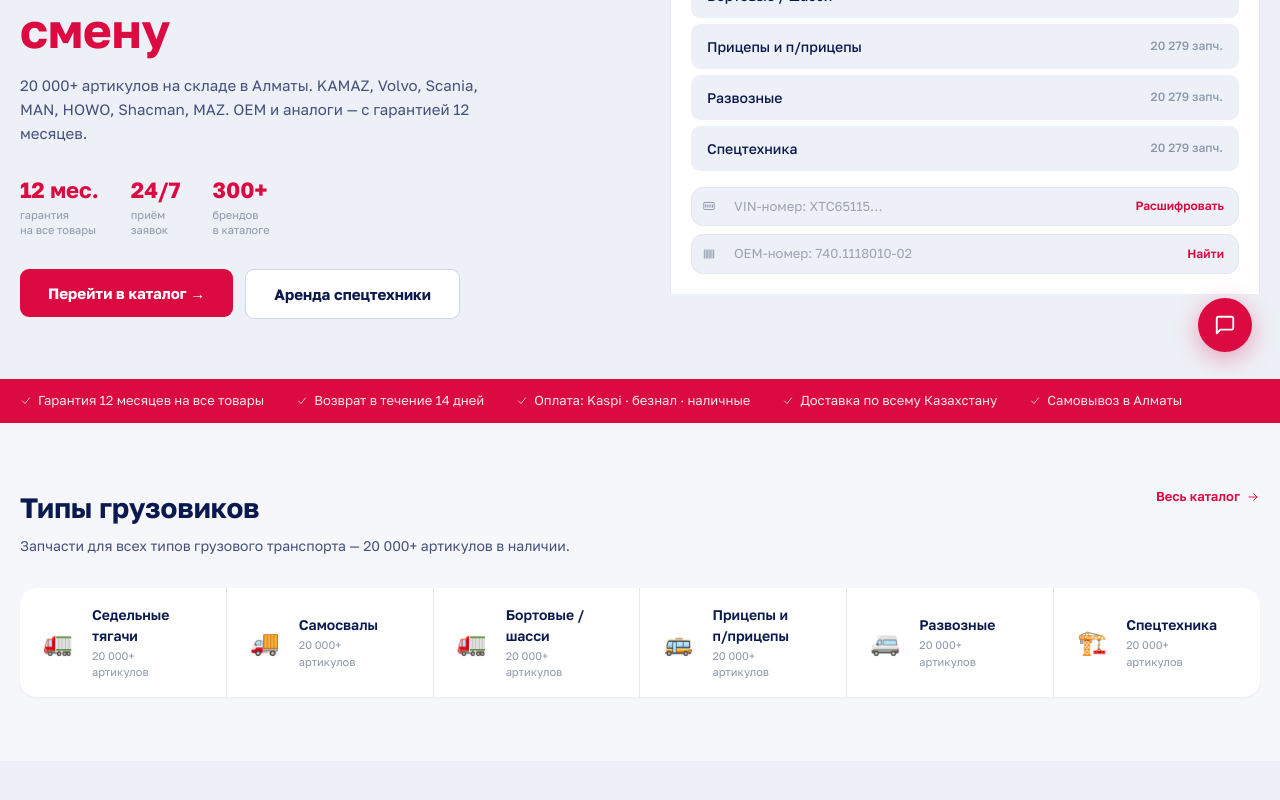
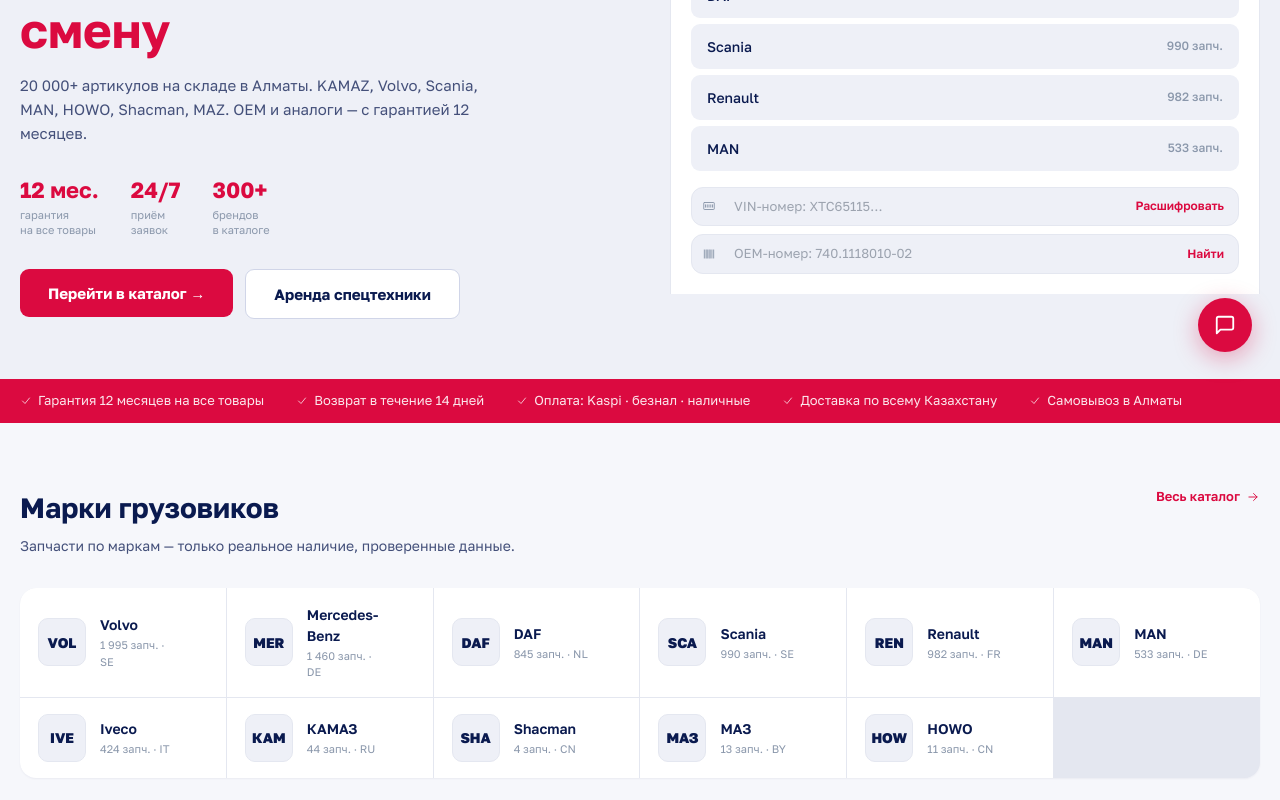
Before and after one commit to tulparhubkz/tulparhub, a Next.js app: page / in a window 1280 px wide. Shown: the part 420-1220 px from the top of the page. Built offline with nearby package versions, Linux system fonts and the light colour scheme; no server answers; the database is empty.

Commit message:
Replace fake truck-type categories with real brand navigation (actual DB data)

```diff
--- a/app/page.tsx
+++ b/app/page.tsx
@@ -6,18 +6,8 @@
 import { Badge } from '@/components/ui/Badge'
 import { SysGlyph } from '@/components/ui/SysGlyph'
 import { PartCard } from '@/components/catalog/PartCard'
-import { equipmentTypes, systems, brands } from '@/lib/data'
+import { systems, brands } from '@/lib/data'
 import { useCart } from '@/store/cart'
-
-// Маппинг типа грузовика → поисковый запрос
-const TYPE_QUERY: Record<string, string> = {
-  tractor:  'Volvo Scania MAN DAF Mercedes Renault Iveco КАМАЗ МАЗ',
-  dump:     'КАМАЗ HOWO Shacman FAW МАЗ',
-  flatbed:  'КАМАЗ МАЗ HOWO Shacman Volvo MAN',
-  trailer:  'Volvo Scania MAN DAF Mercedes Renault',
-  delivery: 'Mercedes Renault Iveco MAN',
-  special:  'КАМАЗ МАЗ HOWO Shacman FAW Volvo',
-}
 
 // Rental slideshow images (SVG placeholders styled as real equipment)
 const RENTAL_SLIDES = [
@@ -262,8 +252,8 @@
               <span className="hs-tag-fast">быстрее</span>
             </div>
             <div style={{ display: 'flex', flexDirection: 'column', gap: 6, padding: '4px 0' }}>
-              {equipmentTypes.map(t => (
-                <Link key={t.id} href={`/catalog?q=${encodeURIComponent(TYPE_QUERY[t.id] ?? t.ru)}`} style={{
+              {brands.slice(0, 6).map(b => (
+                <Link key={b.id} href={`/catalog?brand=${b.id}`} style={{
                   display: 'flex',
                   alignItems: 'center',
                   justifyContent: 'space-between',
@@ -276,8 +266,8 @@
                   fontWeight: 500,
                   transition: '.15s',
                 }}>
-                  <span>{t.ru}</span>
-                  <span style={{ fontSize: 12, color: 'var(--ink-3)' }}>{t.count.toLocaleString('ru')} запч.</span>
+                  <span>{b.name}</span>
+                  <span style={{ fontSize: 12, color: 'var(--ink-3)' }}>{(b.parts ?? 0).toLocaleString('ru')} запч.</span>
                 </Link>
               ))}
             </div>
@@ -328,23 +318,25 @@
         </div>
       </section>
 
-      {/* ── Типы техники ── */}
+      {/* ── Марки грузовиков ── */}
       <section className="section">
         <div className="container">
           <div className="section-head">
             <div>
-              <h2 className="section-title">Типы грузовиков</h2>
-              <p className="section-sub">Запчасти для всех типов грузового транспорта — 20 000+ артикулов в наличии.</p>
+              <h2 className="section-title">Марки грузовиков</h2>
+              <p className="section-sub">Запчасти по маркам — только реальное наличие, проверенные данные.</p>
             </div>
             <Link href="/catalog" className="section-more">Весь каталог <Ico name="arrow" size={14} /></Link>
           </div>
           <div className="type-tiles">
-            {equipmentTypes.map((t) => (
-              <Link key={t.id} href={`/catalog?q=${encodeURIComponent(TYPE_QUERY[t.id] ?? t.ru)}`} className="type-tile" style={{ textDecoration: 'none' }}>
-                <div className="type-tile-icon"><TruckTypeIcon kind={t.id} size={40} /></div>
+            {brands.map((b) => (
+              <Link key={b.id} href={`/catalog?brand=${b.id}`} className="type-tile" style={{ textDecoration: 'none' }}>
+                <div className="type-tile-icon" style={{ width: 48, height: 48, borderRadius: 10, background: 'var(--surf-2)', display: 'flex', alignItems: 'center', justifyContent: 'center', fontWeight: 800, fontSize: 14, color: 'var(--ink)', flexShrink: 0, border: '1.5px solid var(--line)' }}>
+                  {b.name.slice(0, 3).toUpperCase()}
+                </div>
                 <div className="type-tile-meta">
-                  <div className="type-tile-name">{t.ru}</div>
-                  <div className="type-tile-count">20 000+ артикулов</div>
+                  <div className="type-tile-name">{b.name}</div>
+                  <div className="type-tile-count">{(b.parts ?? 0).toLocaleString('ru-RU')} запч. · {b.country}</div>
                 </div>
                 <div className="type-tile-arrow"><Ico name="chevron" size={14} /></div>
               </Link>
```
